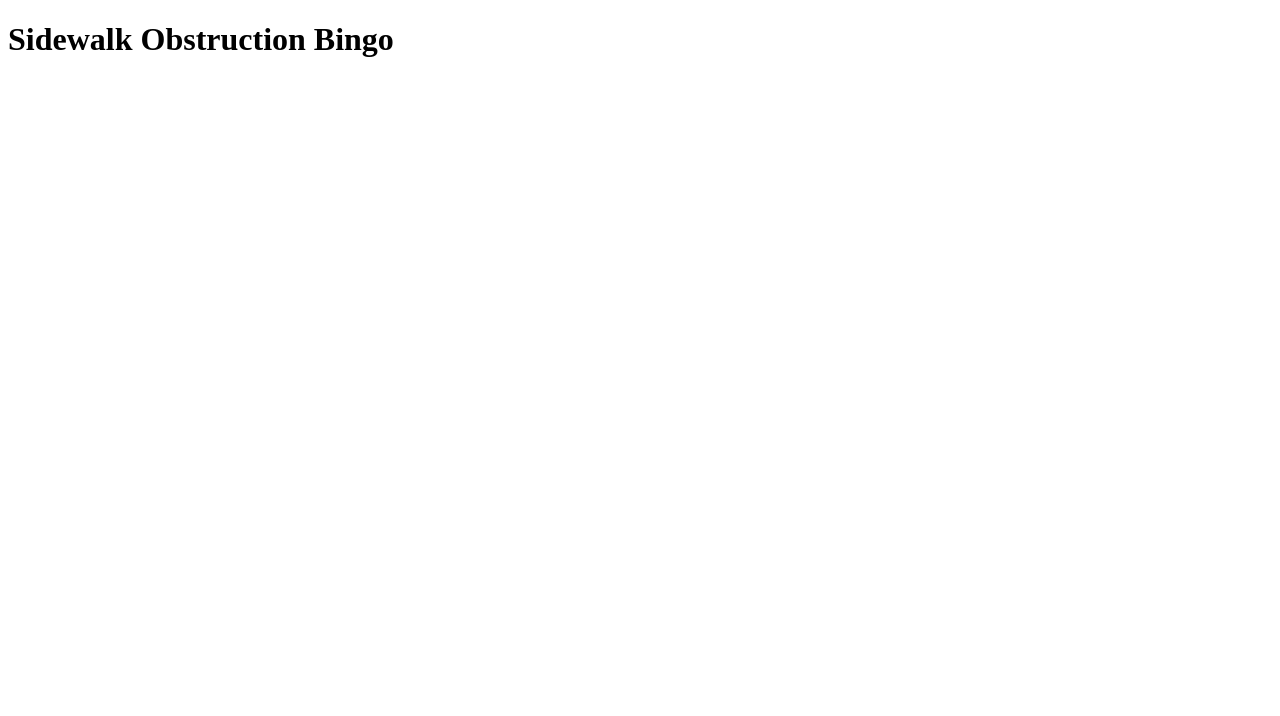
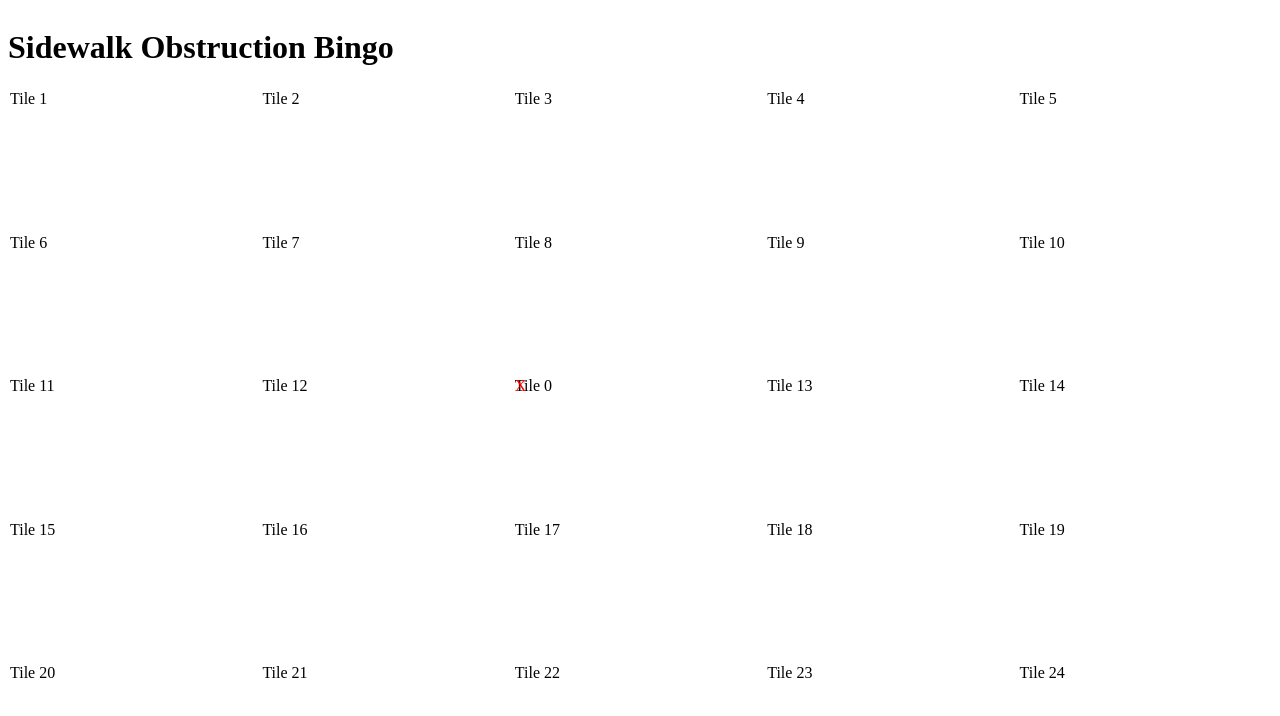
Before and after one commit to OregonWalks/sidewalk-obstruction-bingo, a Next.js app: page / in a window 1280 px wide. Shown: the top 716 px of the page. Built offline with nearby package versions, Linux system fonts and the light colour scheme.

Commit message:
Render a basic bingo board.

```diff
--- /dev/null
+++ b/components/board.tsx
@@ -0,0 +1,19 @@
+import { get, set } from 'idb-keyval';
+import React from 'react';
+import Tile from "./tile"
+
+export default class Board extends React.Component<{ tileorder: Array<number>; matched: Array<boolean> }>{
+
+  render() {
+    return <tbody>
+      {[0, 1, 2, 3, 4].map(row =>
+        <tr key={row}>
+          {[0, 1, 2, 3, 4].map(col => {
+            let flatIndex = row * 5 + col;
+            return <Tile key={col} tile={this.props.tileorder[flatIndex]} matched={this.props.matched[flatIndex]}></Tile>
+          })}
+        </tr>
+      )}
+    </tbody>;
+  }
+};
--- /dev/null
+++ b/components/tile.tsx
@@ -0,0 +1,12 @@
+import { get, set } from 'idb-keyval';
+import React from 'react';
+
+export default class Tile extends React.Component<{ tile: number, matched: boolean }> {
+
+  render() {
+    return <td style={{ position: "relative" }}>
+      <div style={{ position: "absolute", width: "100%", height: "100%", left: 0, top: 0 }}>Tile {this.props.tile}</div>
+      <div style={{ position: "absolute", width: "100%", height: "100%", left: 0, top: 0, color: "red" }}>{this.props.matched ? "X" : ""}</div>
+    </td>;
+  }
+};
--- a/pages/index.jsx
+++ /dev/null
@@ -1,7 +0,0 @@
-export default class Index extends React.Component {
-  render() {
-    return <main>
-      <h1>Sidewalk Obstruction Bingo</h1>
-    </main>;
-  }
-};
--- /dev/null
+++ b/pages/index.tsx
@@ -0,0 +1,18 @@
+import React from 'react';
+import Board from "../components/board"
+
+export default class Index extends React.Component<{}> {
+  render() {
+    return <main style={{
+      display: "flex",
+      flexDirection: "column",
+      justifyContent: "space-between safe",
+    }}>
+      <h1 style={{ flex: "0 auto" }}>Sidewalk Obstruction Bingo</h1>
+      <table style={{ flex: "1 auto", height: "100%" }}>
+        <Board tileorder={[1, 2, 3, 4, 5, 6, 7, 8, 9, 10, 11, 12, 0, 13, 14, 15, 16, 17, 18, 19, 20, 21, 22, 23, 24]}
+          matched={Array(12).fill(false).concat([true]).concat(Array(12).fill(false))} />
+      </table>
+    </main>;
+  }
+};
--- a/styles.css
+++ b/styles.css
@@ -0,0 +1 @@
+html, body, #__next, main {height:100%}
```
Also changed, not shown: package.json (+7 -0 lines), tsconfig.json (added, +29 -0 lines), next-env.d.ts (added), pages/_app.tsx (renamed from pages/_app.jsx), 1 other file (tests, documents, lock files or other folders).
